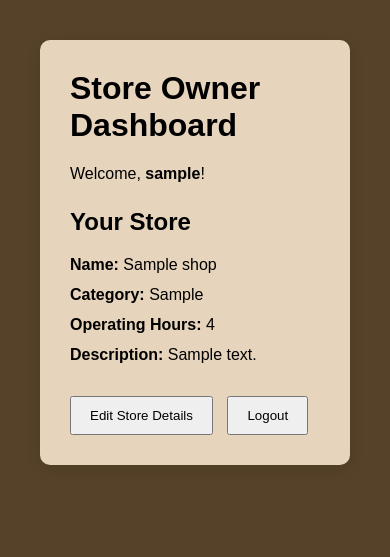
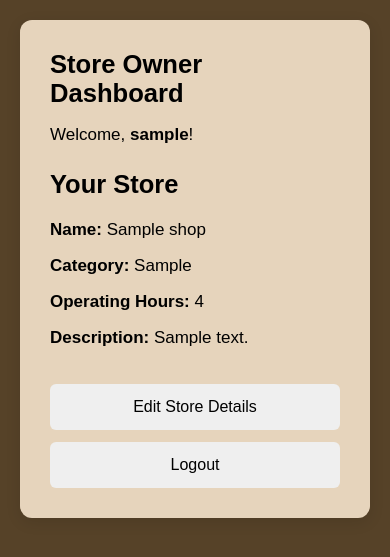
Before and after one commit to alishadaym/P1-Intern-Project, a Flask app: page /store-owner in a window 390 px wide. Shown: the top 557 px of the page. Run offline with Flask 3, Linux system fonts and the light colour scheme; the visitor is signed in with stand-in values (Sample User, id 1); tables that the repository leaves empty or names only in its code hold one stand-in row (values such as "Sample post").

Commit message:
Fix store owner dashboard being tiny on mobile
Same root cause as the earlier login page fix: no viewport meta tag
at all, so phones rendered it as a shrunk-down 980px desktop layout.
Added the meta tag, made the box responsive (100% width up to 700px
instead of a fixed 600px), bumped font size to 17px, and made the
Edit/Logout buttons full-width and taller for easier tapping.

Co-Authored-By: Claude Sonnet 5 <noreply@anthropic.com>

```diff
--- a/templates/store_owner.html
+++ b/templates/store_owner.html
@@ -2,6 +2,8 @@
 <html>
 
 <head>
+    <meta charset="UTF-8">
+    <meta name="viewport" content="width=device-width, initial-scale=1.0">
     <title>Store Owner Dashboard - DPULZE</title>
 
     <style>
@@ -10,20 +12,25 @@
             font-family: Arial, sans-serif;
             background: #564228;
             margin: 0;
-            padding: 40px;
+            padding: 20px;
+            box-sizing: border-box;
         }
 
         .dashboard {
-            max-width: 600px;
+            width: 100%;
+            max-width: 700px;
             margin: auto;
             background: #e6d4bc;
             padding: 30px;
-            border-radius: 10px;
+            border-radius: 12px;
             box-shadow: 0 4px 15px rgba(0,0,0,0.1);
+            box-sizing: border-box;
+            font-size: 17px;
         }
 
         h1 {
             margin-top: 0;
+            font-size: 1.6rem;
         }
 
         .shop-details {
@@ -31,17 +38,21 @@
         }
 
         .detail {
-            margin: 12px 0;
+            margin: 16px 0;
         }
 
         button {
-            padding: 10px 18px;
-            margin-top: 20px;
+            width: 100%;
+            padding: 14px 18px;
+            margin-top: 12px;
+            font-size: 16px;
+            border: none;
+            border-radius: 6px;
             cursor: pointer;
         }
 
         .edit-button {
-            margin-right: 10px;
+            margin-top: 20px;
         }
 
     </style>
```
